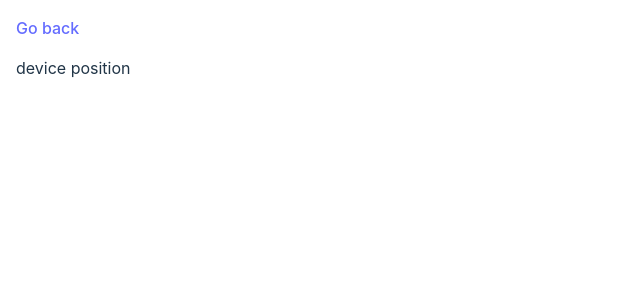
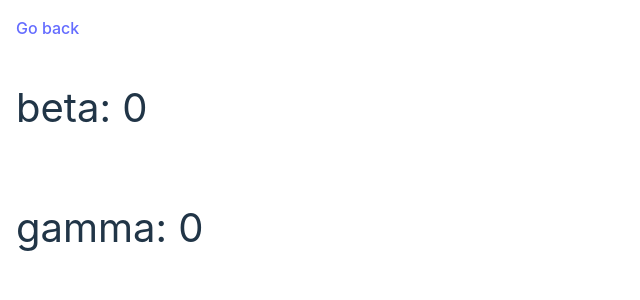
Before and after one commit to ZajoncM/react-pwa, a React (Vite) app: page /device-position in a window 1280 px wide. Shown: the top 300 px of the page, without its empty margins (0-640 px from the left). Built offline with nearby package versions, Linux system fonts and the light colour scheme; what react-indexed-db would draw is missing.

Commit message:
implement device position

```diff
--- a/src/routes/device-position.tsx
+++ b/src/routes/device-position.tsx
@@ -1,7 +1,26 @@
+import { useEffect, useState } from "react";
 import Layout from "../layout/layout";
 
 const DevicePosition = () => {
-  return <Layout>device position</Layout>;
+  const [deviceOrientation, setDeviceOrientation] =
+    useState<DeviceOrientationEvent | null>(null);
+
+  useEffect(() => {
+    window.addEventListener("deviceorientation", (e) => {
+      setDeviceOrientation(e);
+    });
+  }, []);
+
+  return (
+    <Layout>
+      <p style={{ fontSize: "40px" }}>
+        beta: {deviceOrientation?.beta?.toFixed(2) || 0}
+      </p>
+      <p style={{ fontSize: "40px" }}>
+        gamma: {deviceOrientation?.gamma?.toFixed(2) || 0}
+      </p>
+    </Layout>
+  );
 };
 
 export default DevicePosition;
--- a/src/routes/root.tsx
+++ b/src/routes/root.tsx
@@ -13,6 +13,7 @@ const Root = () => {
       <Link to="geolocation">Geolocation</Link>
       <Link to="offline">Offline notes</Link>
       <Link to="camera">Camera</Link>
+      <Link to="device-position">Device Position</Link>
     </div>
   );
 };
```
